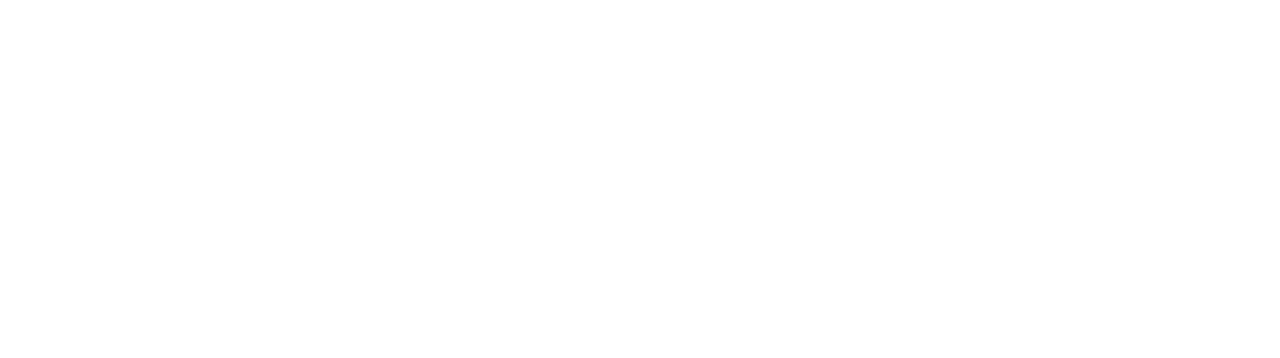
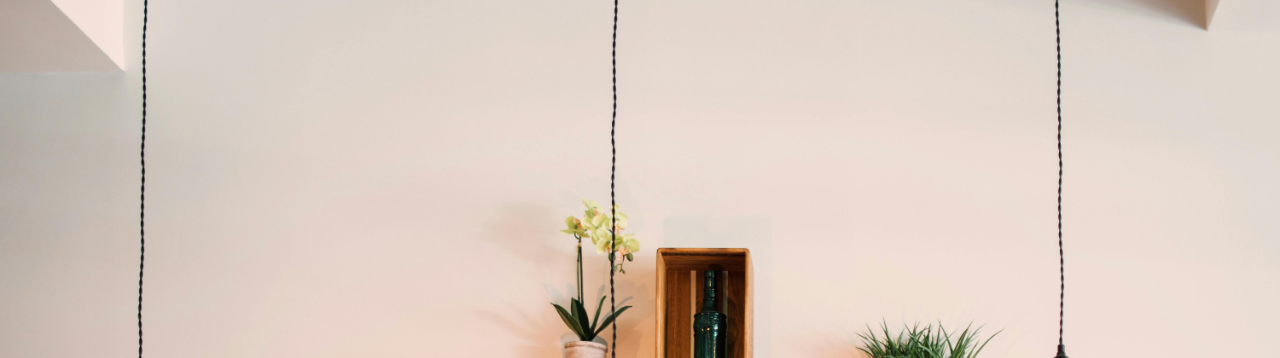
Before and after one commit to enzo148/githubaugust, a plain HTML site: page index.html in a window 1280 px wide. Shown: the top 358 px of the page. Drawn offline with Linux system fonts and the light colour scheme.

Commit message:
Added background image

```diff
--- a/style.css
+++ b/style.css
@@ -10,10 +10,16 @@ section {
   display: flex;
   justify-content: center;
   align-items: center;
+  background-image: url(images/pexels-fotios-photos-1090638.jpg);
+  object-fit: cover;
+  background-position: center;
+  background-repeat: no-repeat;
+  background-size: cover;
 }
 .container {
   width: 80%;
   height: 100%;
+  color: white;
   display: flex;
   justify-content: center;
   align-items: center;
```
Lines whose indentation alone changed are shown as unchanged.
